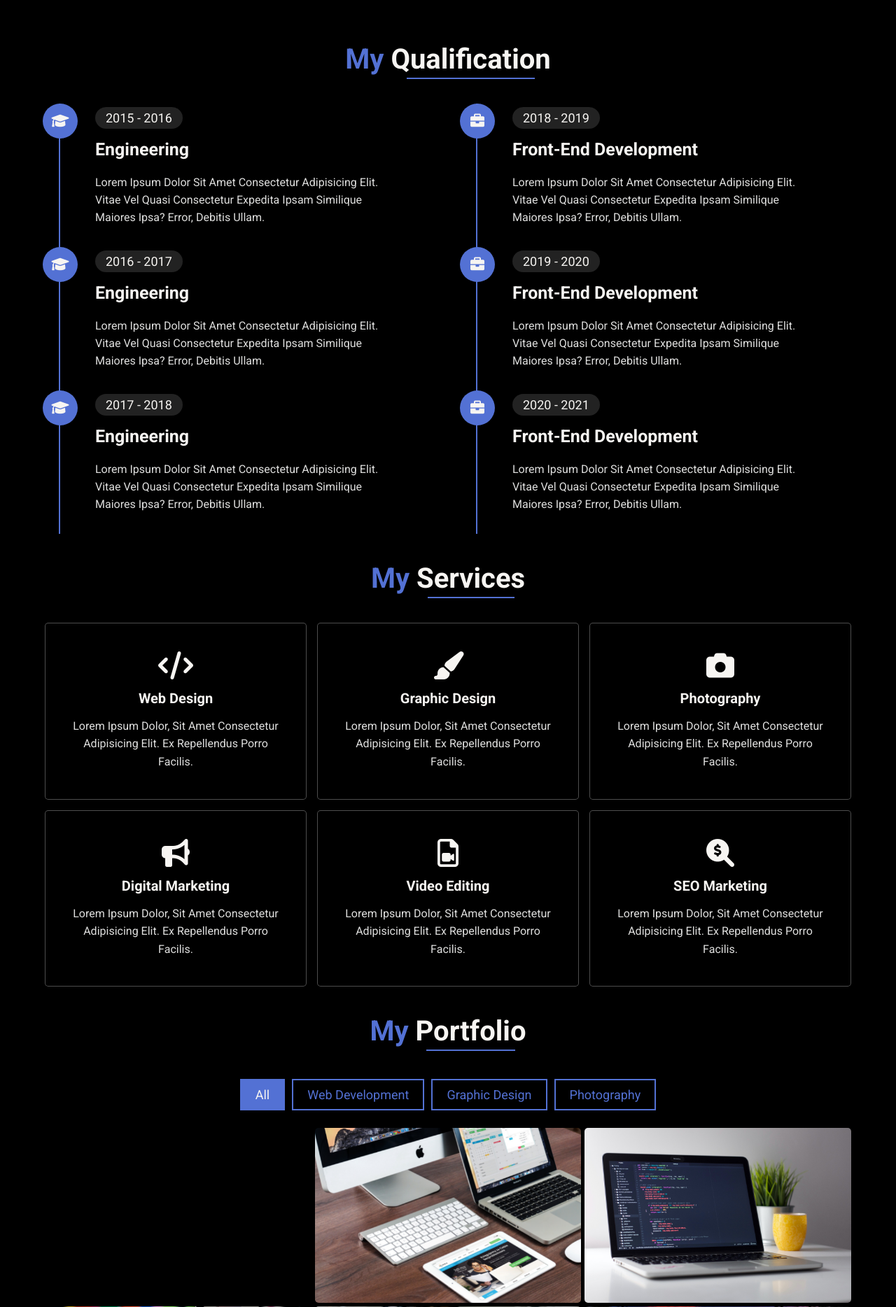
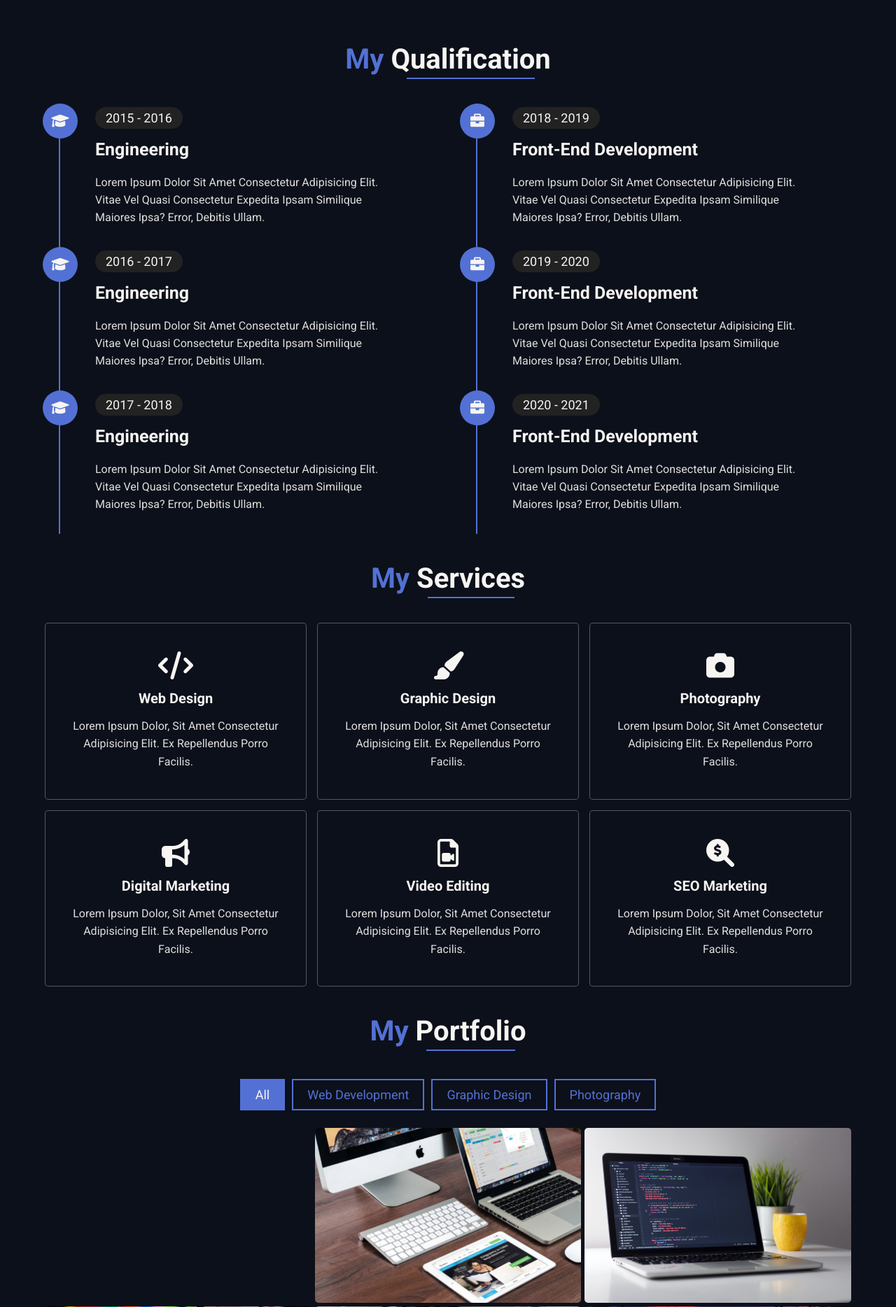
Before and after one commit to flpmarcos/domain-flpmarcos-dev, a PHP site: page / in a window 1280 px wide. Shown: the part 1624-3492 px from the top of the page at 70% size. Run offline with PHP 8.4, Linux system fonts and the light colour scheme; some libraries are stand-ins or nearby versions.

Commit message:
alter color root

```diff
--- a/assets/css/main.css
+++ b/assets/css/main.css
@@ -24,7 +24,7 @@
 
 :root{
     --purple: #5371d4;
-    --black: #000000;
+    --black: #0c101a;
     --white: #F7F5F2;
     --grey: #DFDFDE;
 }
```
